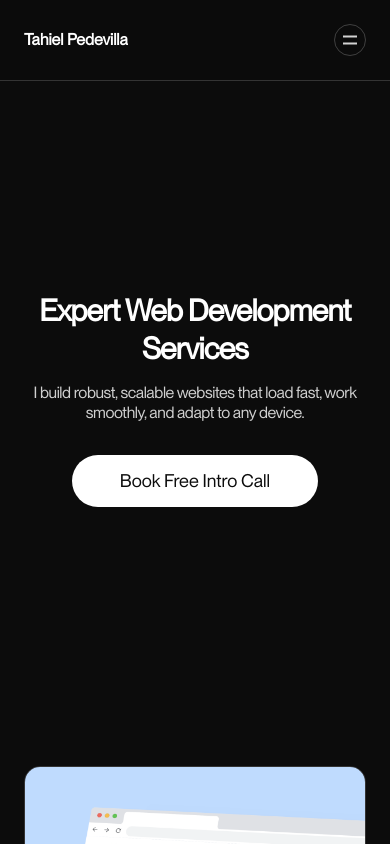
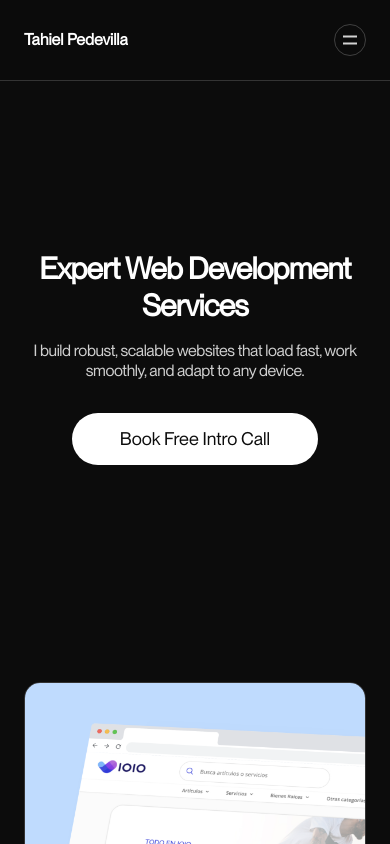
Before and after one commit to tahielpedevilla/tahielpedevilla.com, a Next.js app: page / in a window 390 px wide. Shown: the top 844 px of the page. Built offline with nearby package versions, Linux system fonts and the light colour scheme.

Commit message:
update hero padding

```diff
--- a/app/page.jsx
+++ b/app/page.jsx
@@ -53,7 +53,7 @@ export default function Page() {
 		<main>
 			<section
 				id="home"
-				className="flex flex-col justify-center items-center py-[25vh] relative"
+				className="flex flex-col justify-center items-center py-[20svh] md:py-[25svh] relative"
 			>
 				<div className="flex flex-col justify-center items-center mx-auto container px-6 z-10">
 					<h1 className="font-bold text-3xl sm:text-4xl md:text-5xl lg:text-6xl xl:text-7xl tracking-tight leading-tight text-center">
```
